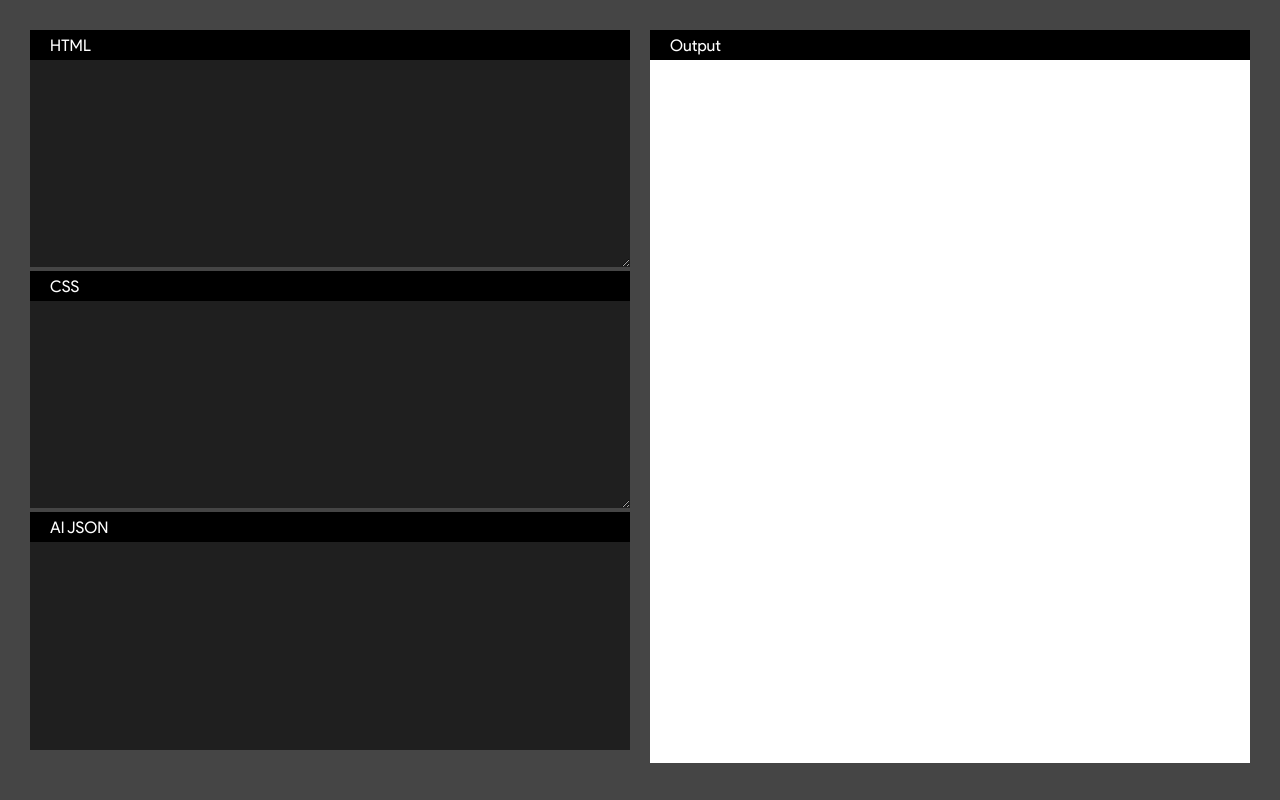
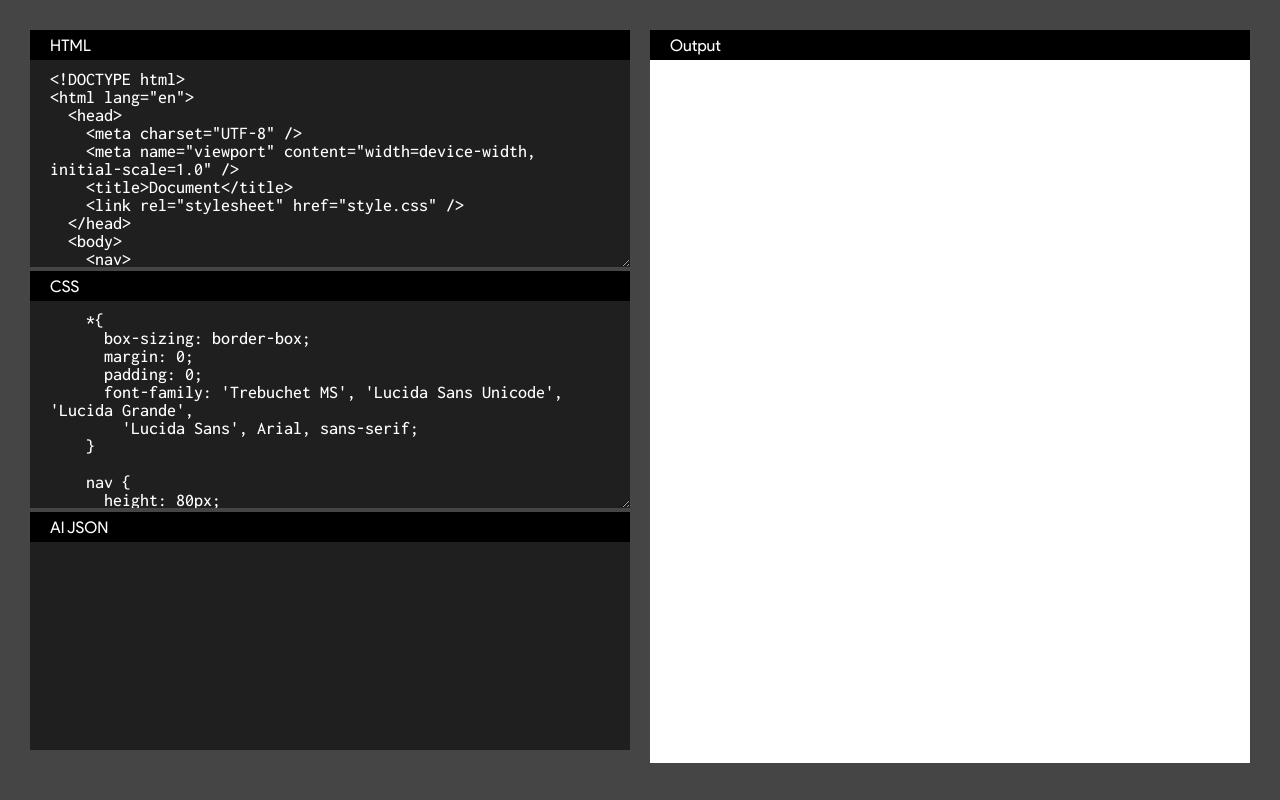
Before and after one commit to NotSooShariff/bytewise-builder-hackathon, a website: page public/response.html in a window 1280 px wide. Drawn offline with Linux system fonts and the light colour scheme.

```diff
--- a/public/response.html
+++ b/public/response.html
@@ -11,10 +11,150 @@
     <div class="container">
         <div class="left">
             <label><i class="fa-brands fa-html5"></i>  HTML</label>
-            <textarea id="html-code" onkeyup="run()"></textarea>
+            <textarea id="html-code" onkeyup="run()">
+&lt;!DOCTYPE html&gt;
+&lt;html lang=&quot;en&quot;&gt;
+  &lt;head&gt;
+    &lt;meta charset=&quot;UTF-8&quot; /&gt;
+    &lt;meta name=&quot;viewport&quot; content=&quot;width=device-width, initial-scale=1.0&quot; /&gt;
+    &lt;title&gt;Document&lt;/title&gt;
+    &lt;link rel=&quot;stylesheet&quot; href=&quot;style.css&quot; /&gt;
+  &lt;/head&gt;
+  &lt;body&gt;
+    &lt;nav&gt;
+      &lt;div class=&quot;logo&quot;&gt;SEND&lt;/div&gt;
+      &lt;div class=&quot;nav-items&quot;&gt;
+        &lt;a href=&quot;/&quot;&gt;Home&lt;/a&gt; &lt;a href=&quot;/&quot;&gt;About&lt;/a&gt; &lt;a href=&quot;/&quot;&gt;Contact&lt;/a&gt;
+      &lt;/div&gt;
+    &lt;/nav&gt;
+    &lt;section class=&quot;hero&quot;&gt;
+      &lt;div class=&quot;hero-container&quot;&gt;
+        &lt;div class=&quot;column-left&quot;&gt;
+          &lt;h1&gt;Send Unlimited Messages&lt;/h1&gt;
+          &lt;p&gt;
+            No contracts or unwanted fees. Exclusive offer for new customers
+            only.
+          &lt;/p&gt;
+          &lt;button&gt;Get Started&lt;/button&gt;
+        &lt;/div&gt;
+        &lt;div class=&quot;column-right&quot;&gt;
+          &lt;img
+            src=&quot;./image-1.svg&quot;
+            alt=&quot;illustration
+        &quot;
+            class=&quot;hero-image&quot;
+          /&gt;
+        &lt;/div&gt;
+      &lt;/div&gt;
+    &lt;/section&gt;
+  &lt;/body&gt;
+&lt;/html&gt;
+
+
+
+            </textarea>
 
             <label><i class="fa-brands fa-css3-alt"></i>  CSS</label>
-            <textarea id="css-code" onkeyup="run()"></textarea>
+            <textarea id="css-code" onkeyup="run()">
+    *{
+      box-sizing: border-box;
+      margin: 0;
+      padding: 0;
+      font-family: 'Trebuchet MS', 'Lucida Sans Unicode', 'Lucida Grande',
+        'Lucida Sans', Arial, sans-serif;
+    }
+
+    nav {
+      height: 80px;
+      background: #fdcc04;
+      display: flex;
+      justify-content: space-between;
+      align-items: center;
+      padding: 0rem calc((100vw - 1300px) / 2);
+    }
+
+    .logo {
+      color: #000;
+      font-size: 1.5rem;
+      font-weight: bold;
+      font-style: italic;
+      padding: 0 2rem;
+    }
+
+    nav a {
+      text-decoration: none;
+      color: #000;
+      padding: 0 1.5rem;
+    }
+
+    nav a:hover {
+      color: #fff;
+    }
+
+    .hero {
+      background: #fdcc04;
+    }
+
+    .hero-container {
+      display: grid;
+      grid-template-columns: 1fr 1fr;
+      height: 95vh;
+      padding: 3rem calc((100vw - 1300px) / 2);
+    }
+
+    .column-left {
+      display: flex;
+      flex-direction: column;
+      justify-content: center;
+      align-items: flex-start;
+      color: #000;
+      padding: 0rem 2rem;
+    }
+
+    .column-left h1 {
+      margin-bottom: 1rem;
+      font-size: 3rem;
+    }
+
+    .column-left p {
+      margin-bottom: 2rem;
+      font-size: 1.5rem;
+      line-height: 1.5;
+    }
+
+    button {
+      padding: 1rem 3rem;
+      font-size: 1rem;
+      border: none;
+      color: #fdcc04;
+      background: #000;
+      cursor: pointer;
+      border-radius: 50px;
+    }
+
+    button:hover {
+      background: #fff;
+      color: #000;
+    }
+
+    .column-right {
+      display: flex;
+      justify-content: center;
+      align-items: center;
+      padding: 0rem 2rem;
+    }
+
+    .hero-image {
+      width: 100%;
+      height: 100%;
+    }
+
+    @media screen and (max-width: 768px) {
+      .hero-container {
+        grid-template-columns: 1fr;
+      }
+    }
+            </textarea>
 
             <label><i class="fa-solid fa-code"></i>  AI JSON</label>
             <div id="js-code"><pre id="output"></pre></div>
@@ -22,16 +162,18 @@
 
         <div class="right">
             <label><i class="fa-solid fa-play"></i>  Output</label>
-            <iframe id="output"></iframe>
+            <iframe id="output-iframe"></iframe>
         </div>
+
     </div>
 
     <script>
         function run(){
             let htmlCode =document.getElementById("html-code").value;
             let cssCode =document.getElementById("css-code").value;
-            let output = document.getElementById("output");
-            output.contentDocument.body.innerHTML=htmlCode+"<style>"+cssCode+"</style>";
+            let outputIframe = document.getElementById("output-iframe");
+            outputIframe.contentDocument.body.innerHTML = htmlCode + "<style>" + cssCode + "</style>";
+
         }
     </script>
 <!--
@@ -75,7 +217,7 @@
         const output = urlParams.get('output');
 
         // Add line breaks every few words in the JSON output
-        const wordsPerLine = 17; // Adjust the number of words per line as needed
+        const wordsPerLine = 10; // Adjust the number of words per line as needed
         const lines = output.split(' ').reduce((result, word, index) => {
           if (index % wordsPerLine === 0) {
             result.push([]);
```
Also changed, not shown: public/options.html (+2 -2 lines).
